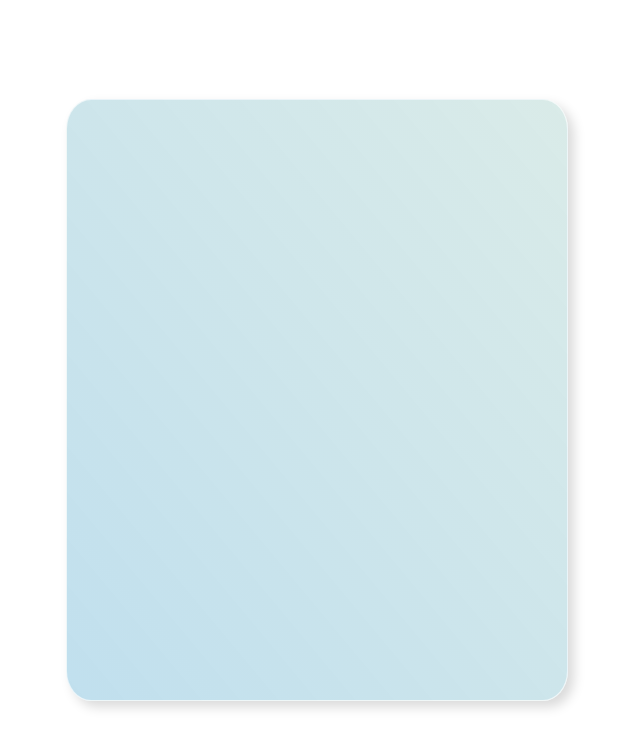
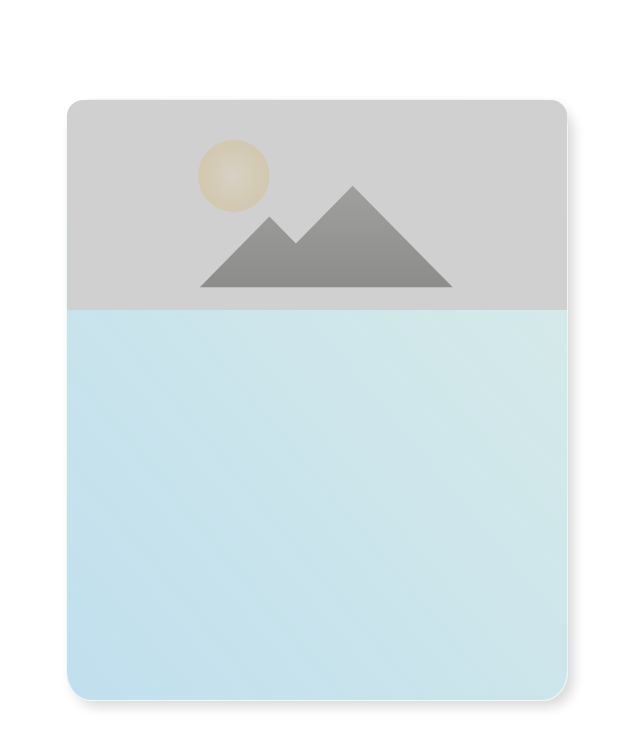
Before and after one commit to milspect18/today_in_history, a React (Create React App) app in the folder today_in_history/: page / in a window 1280 px wide. Shown: the top 748 px of the page, without its empty margins (323-963 px from the left). Built offline with nearby package versions, Linux system fonts and the light colour scheme; the HTML template or start-up script is replaced by a standard one.

Commit message:
add event image to main card

```diff
--- a/today_in_history/src/components/MainCard.js
+++ b/today_in_history/src/components/MainCard.js
@@ -1,11 +1,12 @@
 import React from 'react';
+import EventImage from './EventImage';
 import '../styles/MainCard.css';
 
 const MainCard = (props) => {
 
     return (
         <div className="cardContainer">
-
+            <EventImage />
         </div>
     )
 }
```
